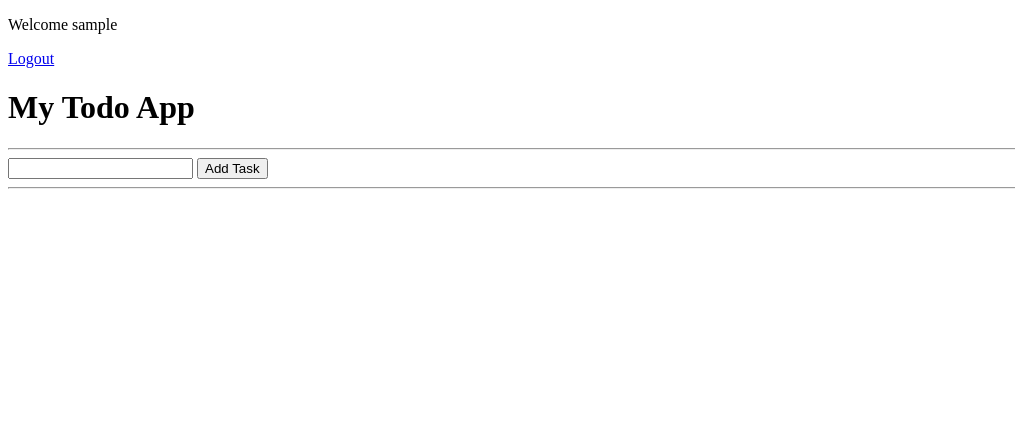
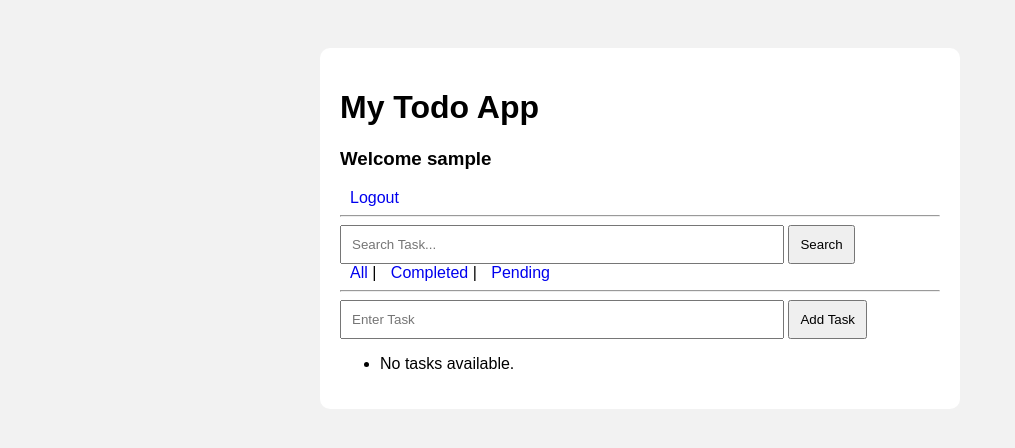
Before and after one commit to ShincyVarghese/todo-project, a Django app: page / in a window 1280 px wide. Shown: the top 448 px of the page, without its empty margins (0-1015 px from the left). Run offline with Django 5.2, Linux system fonts and the light colour scheme; the visitor is signed in with stand-in values (Sample User, id 1); data that the repository does not hold is empty.

Commit message:
Updated the Todoproject

```diff
--- /dev/null
+++ b/todo/static/css/style.css
@@ -0,0 +1,30 @@
+body{
+    font-family: Arial, sans-serif;
+    background: #f2f2f2;
+    padding: 40px;
+}
+.container{
+    width: 600px;
+    margin: auto;
+    background: white;
+    padding: 20px;
+    border-radius: 10px;
+}
+
+input{
+    width: 70%;
+    padding: 10px;
+}
+
+button{
+    padding: 10px ;
+}
+
+a{
+    text-decoration:none;
+    margin-left: 10px;
+}
+
+li{
+    margin: 15px 0;
+}
--- a/todo/templates/home.html
+++ b/todo/templates/home.html
@@ -1,45 +1,82 @@
 <!DOCTYPE html>
 <html>
 <head>
+
+    {%load static %}
+
     <title> {{title}}</title>
+
+    <link rel="stylesheet" href="{% static 'css/style.css' %}">
+
 
 </head>
 
 <body>
 
+    <div class="container">
+        <h1>{{title}}</h1>
+
+    {% if messages %}
+
+        {% for message in messages %}
+
+            <p>{{ message }}</p>
+
+        {% endfor %}
+
+    {% endif %}
+
+
         {% if user.is_authenticated %}
+            <h3> Welcome {{user.username}}</h3>
 
-<p>Welcome {{ user.username }}</p>
 
             <a href="{% url 'logout' %}">Logout</a>
 
         {% else %}
+            <a href="{% url 'login' %}">Login</a>
+            |
 
             <a href="{% url 'signup' %}">Signup</a>
 
         {% endif %}
-    <h1>{{title}}</h1>
+
 
 <hr>
 
-<form method="POST">
+<form method="GET">
 
-    {% csrf_token %}
 
     <input
         type="text"
-        name="title"
-        placeholeder="Enter a task"
-        required>
+        name="search"
+        placeholder="Search Task..."
+        value="{{ search }}">
 
     <button type="submit">
-        Add Task
+        Search
     </button>
 </form>
 
+
+<a href="{% url 'home' %}">All</a>
+|
+
+<a href="?status=completed">Completed</a>
+|
+
+<a href="?status=pending">Pending</a>
+
 <hr>
 
-{% if tasks %}
+
+<form method="POST">
+    {% csrf_token %}
+    <input type="text" name="title" placeholder="Enter Task">
+    <button type="submit">Add Task</button>
+</form>
+
+
 
     <ul>
     {% for task in tasks %}
@@ -47,24 +84,35 @@
 <li>
 
     {% if task.completed %}
-         {{ task.title }}
+        <s>{{ task.title }} </s>
     {% else %}
         {{ task.title }}
     {% endif %}
 
+    <a href="{%url 'toggle_task' task.id %}">
+
+        {% if task.completed %}
+        Undo
+    {% else %}
+        Complete
+    {% endif %}
+
+
+    </a>
+    |
     <a href="{% url 'update_task' task.id %}">Edit</a>
-
+    |
     <a href="{% url 'delete_task' task.id %}">Delete</a>
 
 </li>
 
        {% empty %}
         <li>No tasks available.</li>
-
         {% endfor %}
     </ul>
 
-{% endif %}
+    </div>
+
 
 
 </body>
--- a/todo/urls.py
+++ b/todo/urls.py
@@ -8,4 +8,9 @@ urlpatterns = [
     path("logout/", views.logout_user, name="logout"),
     path("update/<int:id>/", views.update_task, name="update_task"),
     path("delete/<int:id>/", views.delete_task, name="delete_task"),
+    path(
+        "toggle/<int:id>/",
+        views.toggle_task,
+        name="toggle_task"
+    )
 ]
--- a/todo/views.py
+++ b/todo/views.py
@@ -4,6 +4,8 @@ from django.contrib.auth import login, logout
 from .forms import SignupForm, LoginForm
 from django.contrib.auth import authenticate, login
 from django.contrib.auth.decorators import login_required
+from django.contrib import messages
+from django.db.models import Q
 
 
 
@@ -73,17 +75,38 @@ def home(request):
                 title=title,
                 user=request.user
                 )
+            messages.success(
+                request,
+                "Task Added Successfully!"
+            )
 
         return redirect("home")
+    search = request.GET.get("search", "")
+
+    filter_status = request.GET.get("status")
 
     tasks = Task.objects.filter(user=request.user)
+
+
+    if search:
+        tasks = tasks.filter(title_icontains=search)
+
+
+    if filter_status == "completed":
+        tasks = tasks.filter(completed=True)
+
+    elif filter_status == "pending":
+        tasks - tasks.filter(completed=False)
+
 
     context = {
         "title": "My Todo App",
         "tasks": tasks,
+        "search": search,
+    }
 
-    }
     return render(request,"home.html", context)
+
 @login_required
 def update_task(request, id):
     task = get_object_or_404(
@@ -96,6 +119,11 @@ def update_task(request, id):
         task.title = request.POST.get("title")
         task.completed = "completed" in request.POST
         task.save()
+
+        messages.success(
+            request,
+            "Task updated successfully!"
+        )
 
         return redirect("home")
 
@@ -114,4 +142,24 @@ def delete_task(request, id):
 
     task.delete()
 
+    messages.success(
+        request,
+        "Task updated successfully!"
+            )
+
     return redirect("home")
+
+@login_required
+def toggle_task(request, id):
+
+    task = get_object_or_404(
+        Task,
+        id=id,
+        user=request.user
+    )
+
+    task.completed = not task.completed
+
+    task.save()
+
+    return redirect ("home")
--- a/todo_project/settings.py
+++ b/todo_project/settings.py
@@ -116,3 +116,7 @@ USE_TZ = True
 # https://docs.djangoproject.com/en/6.0/howto/static-files/
 
 STATIC_URL = 'static/'
+
+LOGIN_URL = "login"
+LOGIN_REDIRECT_URL = "home"
+LOGOUT_REDIRECT_URL = "login"
```
Also changed, not shown: todo/admin.py (+17 -1 lines), todo/templates/login.html (added, +31 -0 lines). Lines whose indentation alone changed are shown as unchanged.
